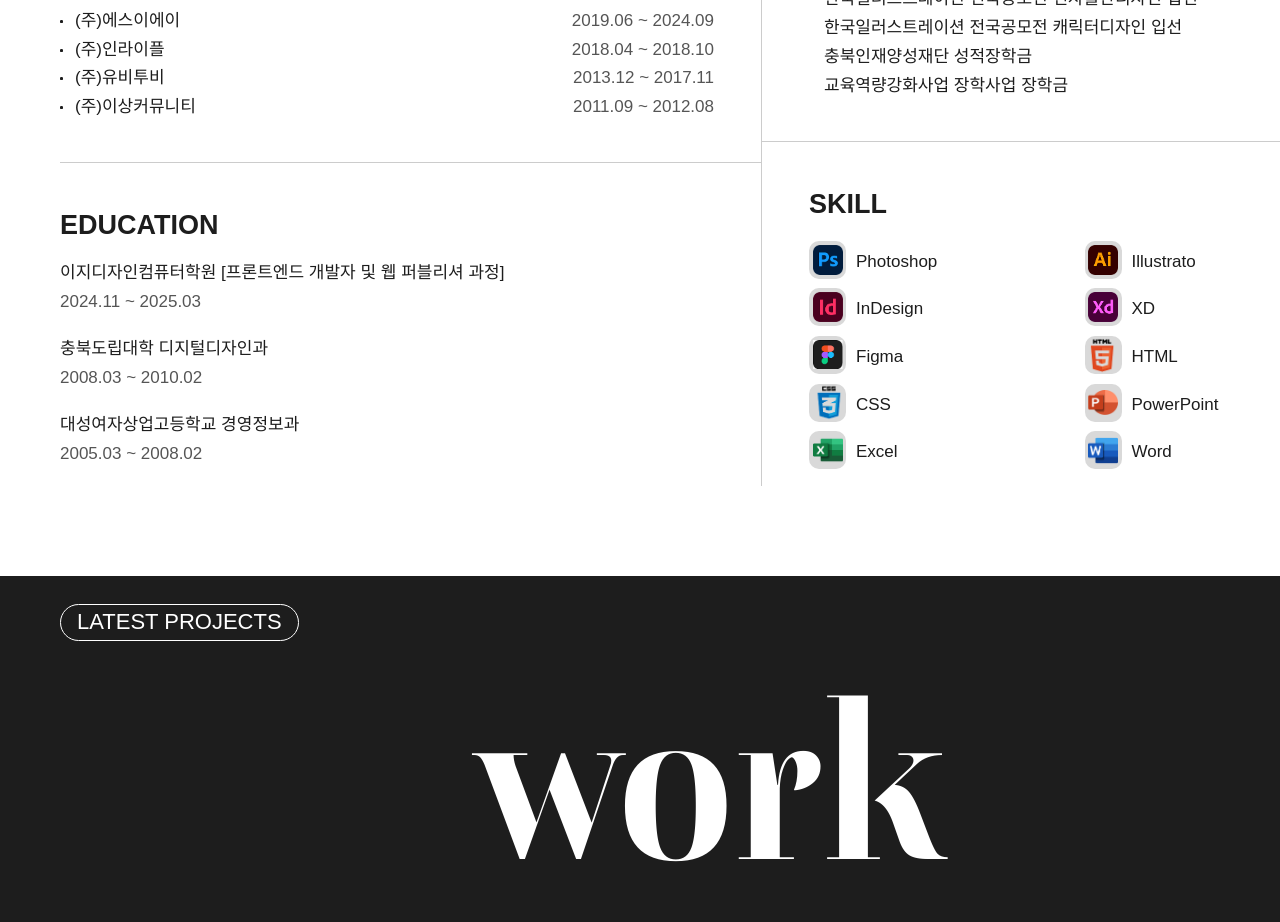
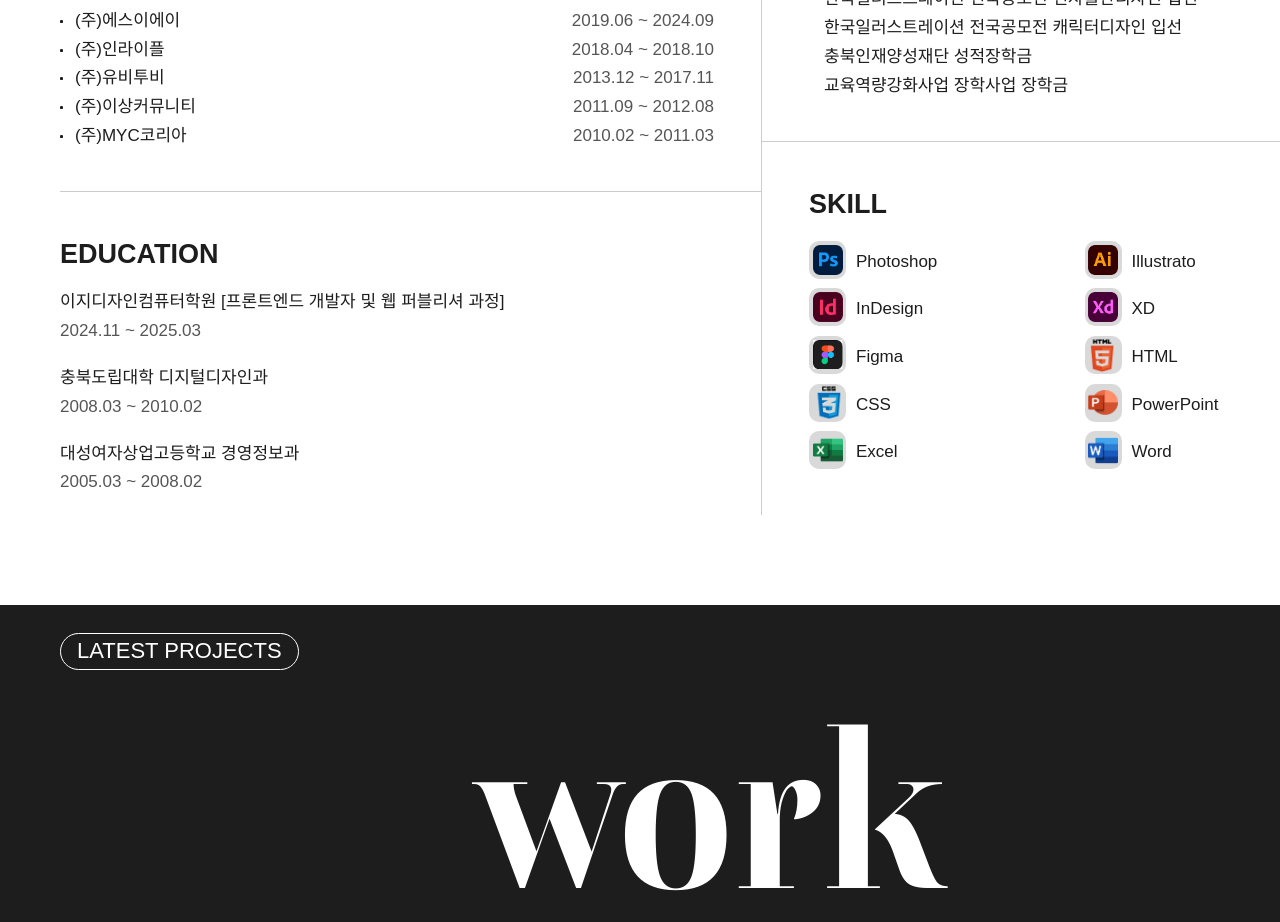
Before and after one commit to choihyejun/portfolio, a plain HTML site: page index.html in a window 1280 px wide. Shown: the part 1783-2705 px from the top of the page. Drawn offline with Linux system fonts and the light colour scheme; a web font is replaced by a local one.

Commit message:
Update index.html

```diff
--- a/index.html
+++ b/index.html
@@ -82,6 +82,10 @@
                                         <li>
                                             <strong>(주)이상커뮤니티</strong>
                                             <span>2011.09 ~ 2012.08</span>
+                                        </li>
+                                        <li>
+                                            <strong>(주)MYC코리아</strong>
+                                            <span>2010.02 ~ 2011.03</span>
                                         </li>
                                     </ul>
                                 </div>
```
